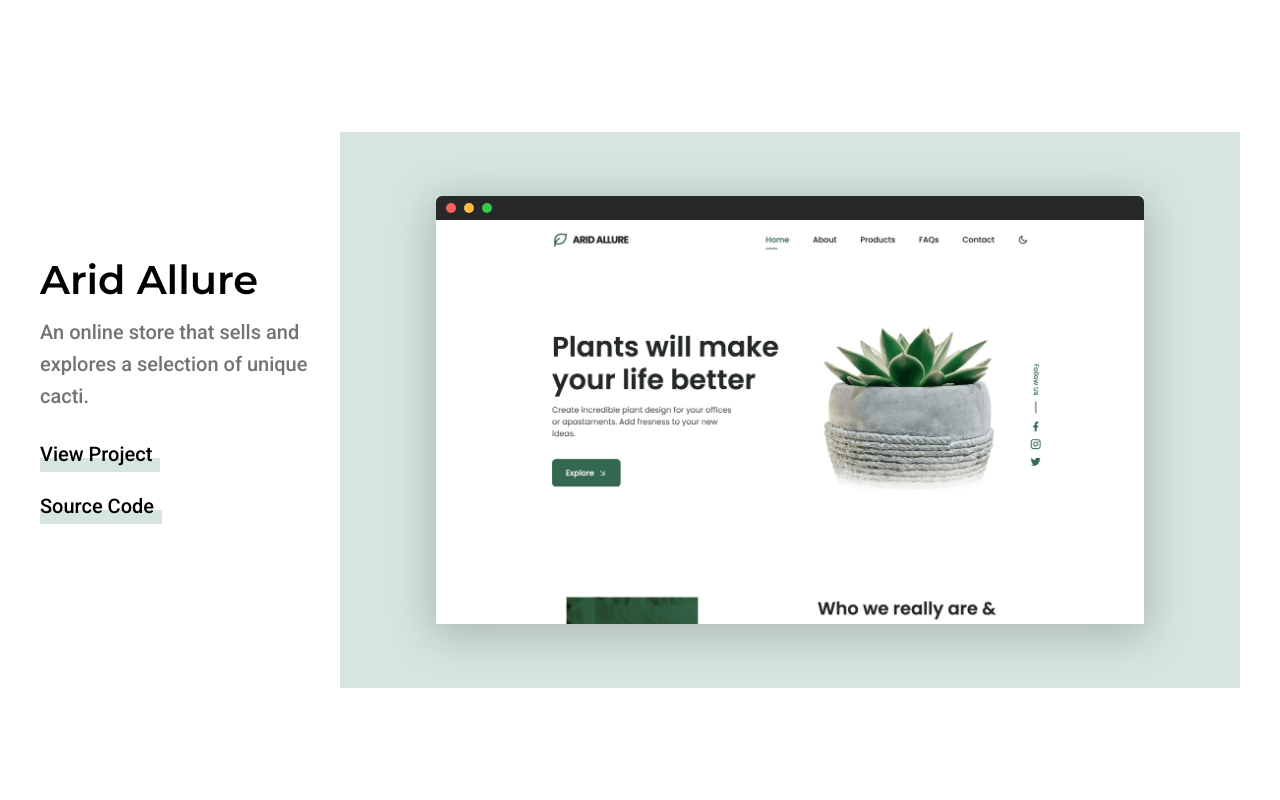
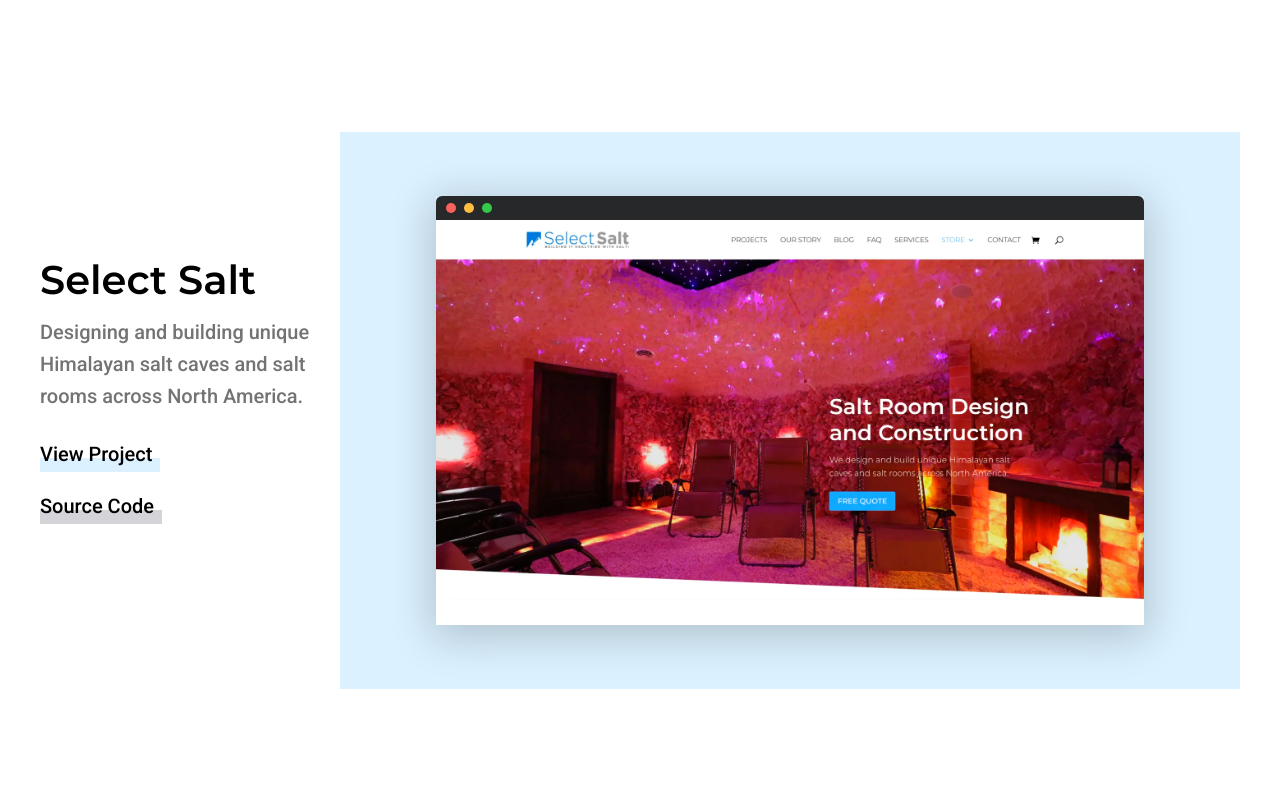
Before and after one commit to AlexandrSpevakov/portfolio-website, a Next.js app: page / in a window 1280 px wide. Shown: the part 1860-2660 px from the top of the page. Built offline with nearby package versions, Linux system fonts and the light colour scheme.

Commit message:
feat: add new project

```diff
--- a/app/components/Works.tsx
+++ b/app/components/Works.tsx
@@ -3,6 +3,7 @@ import Image from 'next/image';
 import crust from '../../public/crust&co-work.webp';
 import got from '../../public/got-work.webp';
 import arid from '../../public/arid-allure.webp';
+import imgSelectWebp from '../../public/select-salt.webp';
 import Odysseriat from '../../public/odysseriat.webp';
 import salad from '../../public/salad-verse.webp';
 
@@ -112,6 +113,56 @@ export default function Works() {
           >
             Source Code
           </a>
+        </header>
+      </article>
+
+      <article className="relative pb-44 lg:pb-[300px]">
+        <div className="z-10 bg-salt before:absolute before:left-[-30px] before:top-[-40px] before:z-[-1] before:h-1/4 before:w-[800px] before:bg-salt md:py-10 md:px-16 md:before:hidden lg:absolute lg:right-0 lg:top-0 lg:w-9/12 lg:py-16 lg:px-24">
+          <div className="shadow-3xl">
+            <div className="flex h-6 rounded-t-md bg-tab py-2.75 px-2.5">
+              <span className="mr-2 block h-2.5 w-2.5 rounded-[50%] bg-red-25" />
+              <span className="mr-2 block h-2.5 w-2.5 rounded-[50%] bg-yellow-25" />
+              <span className="mr-2 block h-2.5 w-2.5 rounded-[50%] bg-green-25" />
+            </div>
+
+            <a href="https://selectsalt.com/" target="_blank" rel="noreferrer">
+              <Image
+                src={imgSelectWebp}
+                alt="Select Salt"
+                className="saturate-135"
+              />
+            </a>
+          </div>
+        </div>
+
+        <header className="relative">
+          <h2 className="pt-10 font-montserrat text-3xl font-semibold sm:text-4xl lg:pt-28 xl:pt-32 xl:text-4.5xl">
+            Select Salt
+          </h2>
+
+          <p className="mt-2 font-medium leading-8 text-neutral-500 sm:w-80 lg:w-[23%] xl:mt-4">
+            Designing and building unique Himalayan salt caves and salt rooms
+            across North America.
+          </p>
+
+          <a
+            href="https://selectsalt.com/"
+            target="_blank"
+            rel="noreferrer"
+            className="relative mt-5 block w-fit py-1 pr-2 align-bottom font-medium before:absolute before:bottom-0 before:left-0 before:z-[-1] before:h-2/5 before:w-full before:bg-salt before:px-4 before:duration-500 hover:before:h-5/6 xl:mt-6"
+          >
+            View Project
+          </a>
+
+          <button
+            disabled
+            aria-disabled="true"
+            title="Not available"
+            className="relative mt-3 block w-fit py-1 pr-2 align-bottom font-medium before:absolute before:bottom-0 before:left-0 before:z-[-1] before:h-2/5 before:w-full before:bg-zinc-300 before:px-4 before:duration-500 xl:mt-4"
+            type="button"
+          >
+            Source Code
+          </button>
         </header>
       </article>
 
--- a/tailwind.config.js
+++ b/tailwind.config.js
@@ -30,6 +30,7 @@ module.exports = {
       colors: {
         crust: '#e4d9ce',
         got: '#dfd7d2',
+        salt: '#dbf1ff',
         arid: '#d6e5df',
         odysseriat: '#d6f0f5',
         salad: '#dbf0e2',
```
Also changed, not shown: public/select-salt.webp (added).
